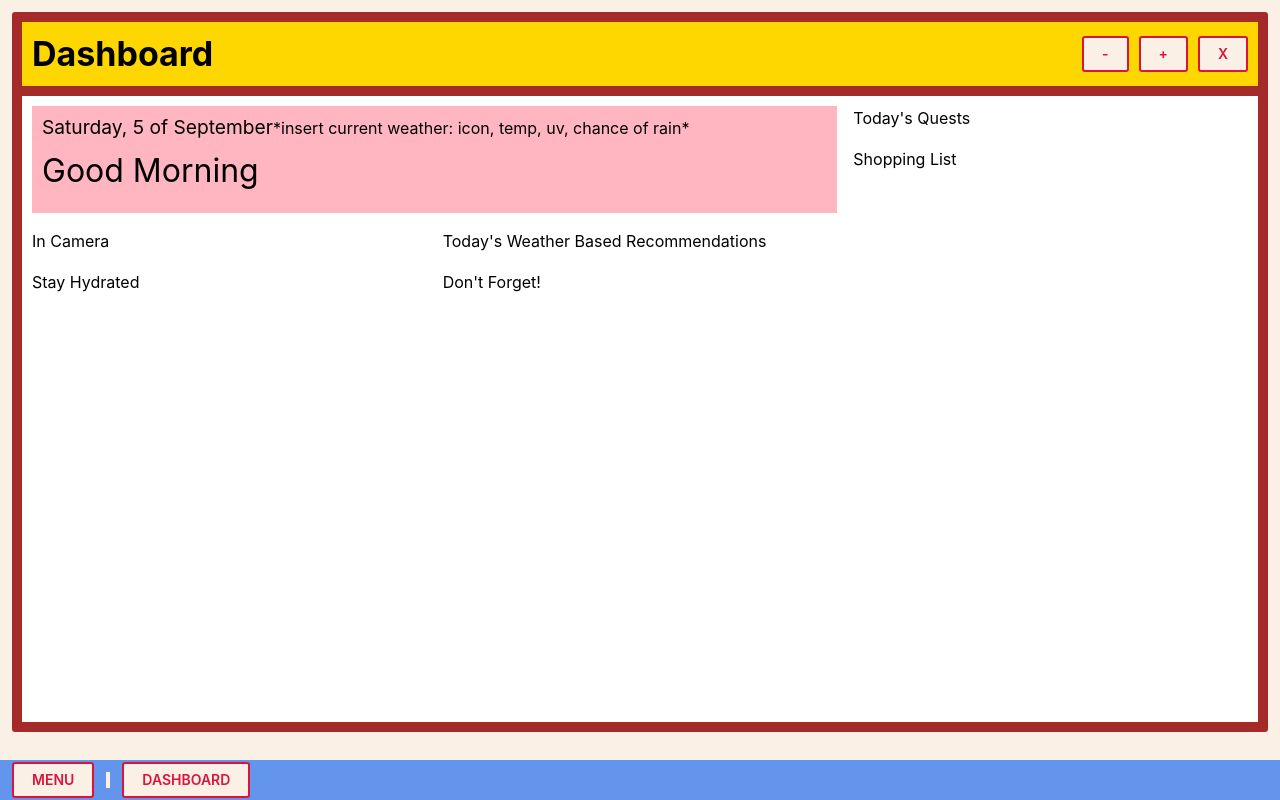
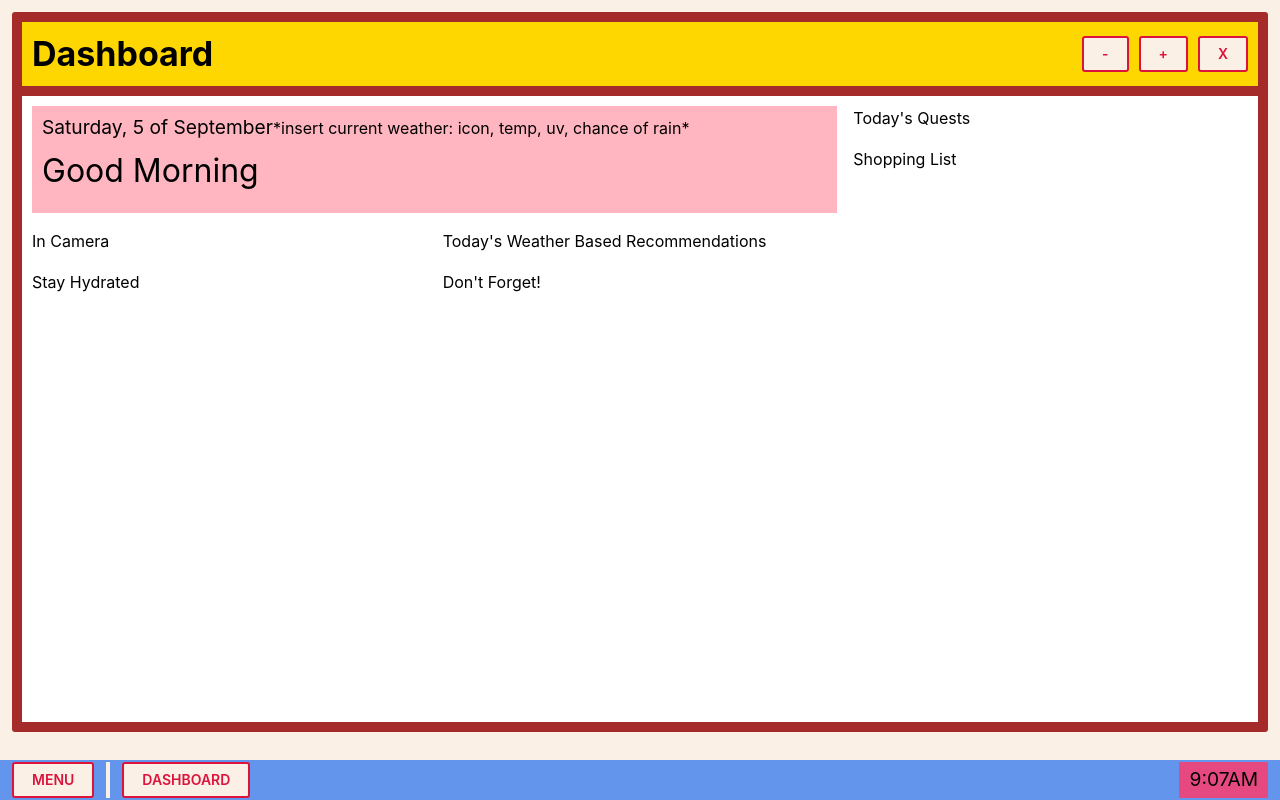
Before and after one commit to jmhar3/hommey, a React (Vite) app: page / in a window 1280 px wide. Built offline with nearby package versions, Linux system fonts and the light colour scheme.

Commit message:
add clock to navbar

```diff
--- a/src/components/Navbar.tsx
+++ b/src/components/Navbar.tsx
@@ -1,4 +1,5 @@
-import { Divider, Flex } from "@mantine/core";
+import dayjs from "dayjs";
+import { Box, Divider, Flex, Text } from "@mantine/core";
 
 import NavButton from "./NavButton";
 import NavMenu from "./NavMenu";
@@ -15,7 +16,15 @@ function Navbar(props: NavbarProps) {
   const { activeWindows, setActiveWindow } = props;
 
   return (
-    <Flex p="sm" h="5vh" gap="sm" w="100vw" bg="cornflowerblue" align="center">
+    <Flex
+      p="sm"
+      h="5vh"
+      w="100vw"
+      bg="cornflowerblue"
+      align="center"
+      justify="space-between"
+    >
+      <Flex align="center" gap="sm">
         <NavMenu {...props} />
 
         <Divider orientation="vertical" bd="2px solid linen" />
@@ -28,6 +37,11 @@ function Navbar(props: NavbarProps) {
           />
         ))}
       </Flex>
+
+      <Box bg="pink" px="xs" py="6px">
+        <Text size="1.2em">{dayjs().format("h:mmA")}</Text>
+      </Box>
+    </Flex>
   );
 }
 
```
Lines whose indentation alone changed are shown as unchanged.
